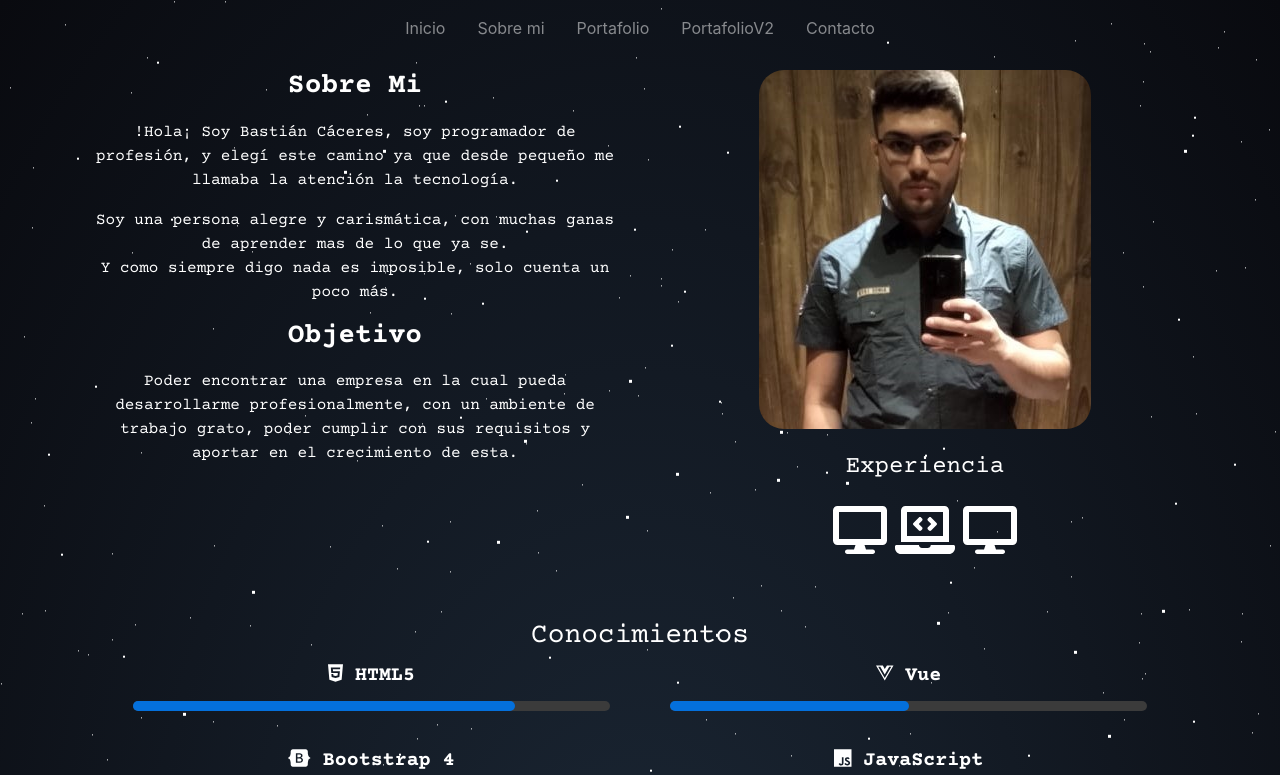
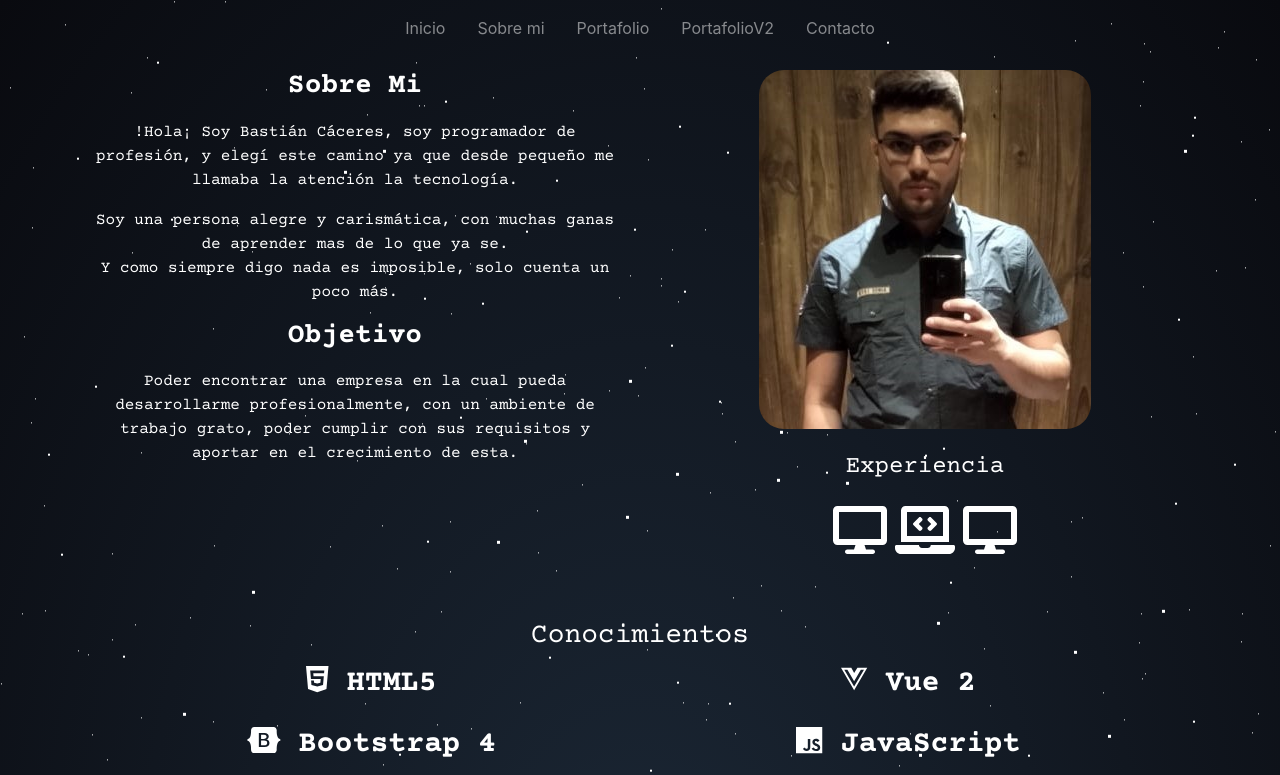
Before and after one commit to bastian-caceres/Portafolio, a Vue app: page /about in a window 1280 px wide. Shown: the top 775 px of the page. Built offline with nearby package versions, Linux system fonts and the light colour scheme.

Commit message:
modificacion skill

```diff
--- a/src/assets/css/Skills.css
+++ /dev/null
@@ -1,72 +0,0 @@
-/* ===== CONOCIMIENTOS ===== */
-@import url('https://fonts.googleapis.com/css2?family=Courier+Prime:ital,wght@0,400;0,700;1,400;1,700&display=swap');
-
-.container .skill{
-    margin-bottom: 35px;
-    position: relative;
-    overflow-x: hidden;
-    font-family: 'Courier Prime', monospace;
-}
-
-.container .skill::before{
-    content: "";
-    width: 100%;
-    height: 10px;
-    display: block;
-    position: absolute;
-    background-color: #3b3b3b;
-    bottom: 0;
-    border-radius: 25px;
-}
-
-.container .skill p{
-    font-size: 20px;
-    font-weight: 700;
-    color: #fff;
-    margin-bottom: 10px;
-}
-
-.container .skill .skill-bar{
-    width: 100%;
-    height: 10px;
-    display: block;
-    position: relative;
-    border-radius: 10px;
-    animation: animated 1s both;
-    background: #0470DC;
-    right: 0;
-}
-
-.container .skill .skill-bar.HTML5{
-    width: 80%;
-}
-
-.container .skill .skill-bar.Bootstrap{
-    width: 60%;
-}
-
-.container .skill .skill-bar.CSS{
-    width: 60%;
-}
-
-.container .skill .skill-bar.Vue{
-    width: 50%;
-}
-
-.container .skill .skill-bar.JavaScript{
-    width: 40%;
-}
-
-.container .skill .skill-bar.Sass{
-    width: 50%;
-}
-
-@keyframes animated{
-    from{
-        transform: translate3d(-100%, 0, 0);
-        visibility: visible;
-    }
-    to{
-        transform: matrix3d(0,0,0);
-    }
-}
--- a/src/views/About.vue
+++ b/src/views/About.vue
@@ -40,15 +40,12 @@
             <div class="container">
               <div class="skill">
                 <p><font-awesome-icon :icon="['fab', 'html5']"/> HTML5</p>
-                <div class="skill-bar HTML5"></div>
               </div>
               <div class="skill">
                 <p><font-awesome-icon :icon="['fab', 'bootstrap']"/> Bootstrap 4</p>
-                <div class="skill-bar Bootstrap"></div>
               </div>
               <div class="skill">
                 <p><font-awesome-icon :icon="['fab', 'css3']"/> CSS 3</p>
-                <div class="skill-bar CSS"></div>
               </div>
             </div>
           </div>
@@ -56,16 +53,13 @@
           <div class="col">
             <div class="container">
               <div class="skill">
-                <p><font-awesome-icon :icon="['fab', 'vuejs']"/> Vue</p>
-                <div class="skill-bar Vue"></div>
+                <p><font-awesome-icon :icon="['fab', 'vuejs']"/> Vue 2</p>
               </div>
               <div class="skill">
                 <p><font-awesome-icon :icon="['fab', 'js']"/> JavaScript</p>
-                <div class="skill-bar JavaScript"></div>
               </div>
               <div class="skill">
                 <p><font-awesome-icon :icon="['fab', 'sass']"/> Sass</p>
-                <div class="skill-bar Sass"></div>
               </div>
             </div>
           </div>
@@ -91,10 +85,14 @@
 <style>
   /* fonts */
   @import url('https://fonts.googleapis.com/css2?family=Courier+Prime:ital,wght@0,400;0,700;1,400;1,700&display=swap');
-  /* css skills */
-  @import url('../assets/css/Skills.css');
 
   .sobremi{
     font-family: 'Courier Prime', monospace;
   }
+
+  .skill{
+    font-size: 30px;
+    font-weight: 700;
+    color: #fff;
+}
 </style>
```
